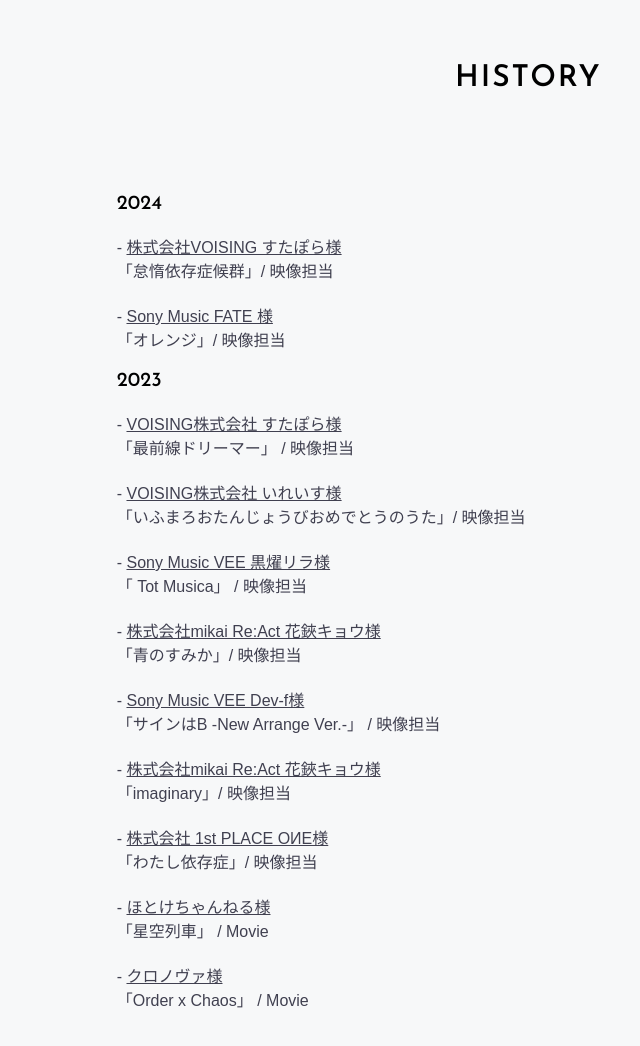
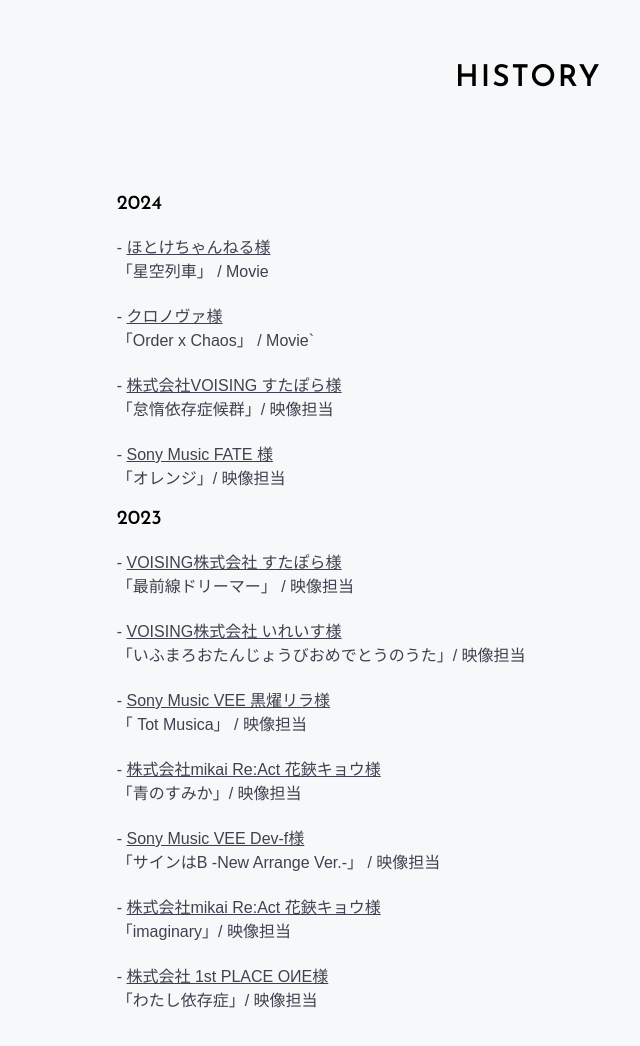
Before and after one commit to daisan-me/hate7LFS, a plain HTML site: page index.html in a window 1280 px wide. Shown: the part 428-1474 px from the top of the page, without its empty margins (200-840 px from the left). Drawn offline with Linux system fonts and the light colour scheme.

```diff
--- a/index.html
+++ b/index.html
@@ -120,6 +120,12 @@
                 <div class="history-wrapper">
                     <div class="year-container">
                         <div class="year">2024</div>
+                        <div class="story"> - <span class="client">ほとけちゃんねる様</span></div>
+                        <div class="story">「星空列車」 / Movie</div>
+                        <div class="text-spacer"><br></div>
+                        <div class="story"> - <span class="client">クロノヴァ様</span></div>
+                        <div class="story">「Order x Chaos」 / Movie`</div>
+                        <div class="text-spacer"><br></div>
                         <div class="story"> - <span class="client">株式会社VOISING すたぽら様</span></div>
                         <div class="story">「怠惰依存症候群」/ 映像担当</div>
                         <div class="text-spacer"><br></div>
@@ -148,12 +154,6 @@
                         <div class="text-spacer"><br></div>
                         <div class="story"> - <span class="client">株式会社 1st PLACE OИE様</span></div>
                         <div class="story">「わたし依存症」/ 映像担当</div>
-                        <div class="text-spacer"><br></div>
-                        <div class="story"> - <span class="client">ほとけちゃんねる様</span></div>
-                        <div class="story">「星空列車」 / Movie</div>
-                        <div class="text-spacer"><br></div>
-                        <div class="story"> - <span class="client">クロノヴァ様</span></div>
-                        <div class="story">「Order x Chaos」 / Movie</div>
                     </div>
                 </div>
             </div>
```
